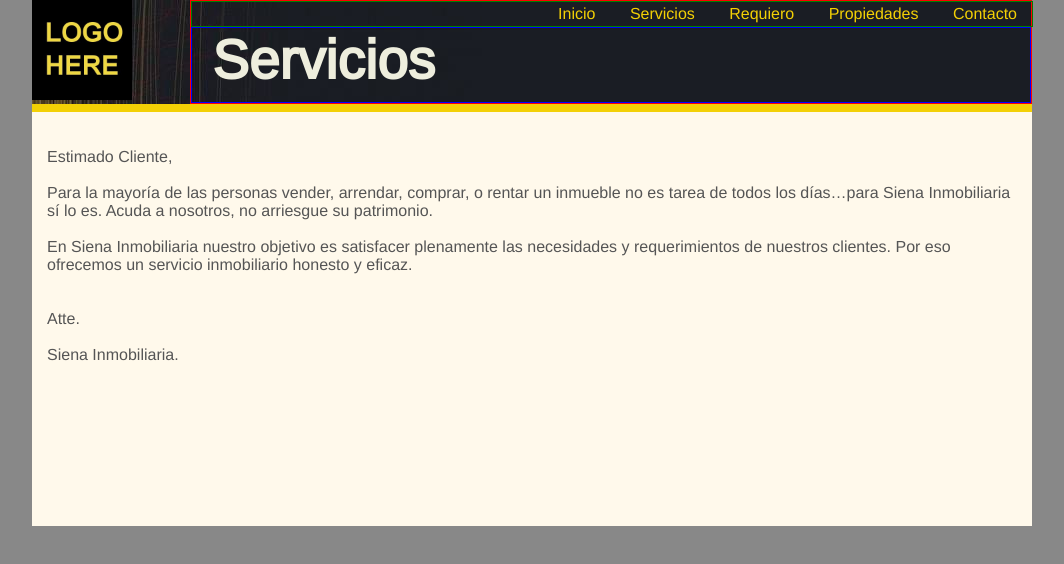
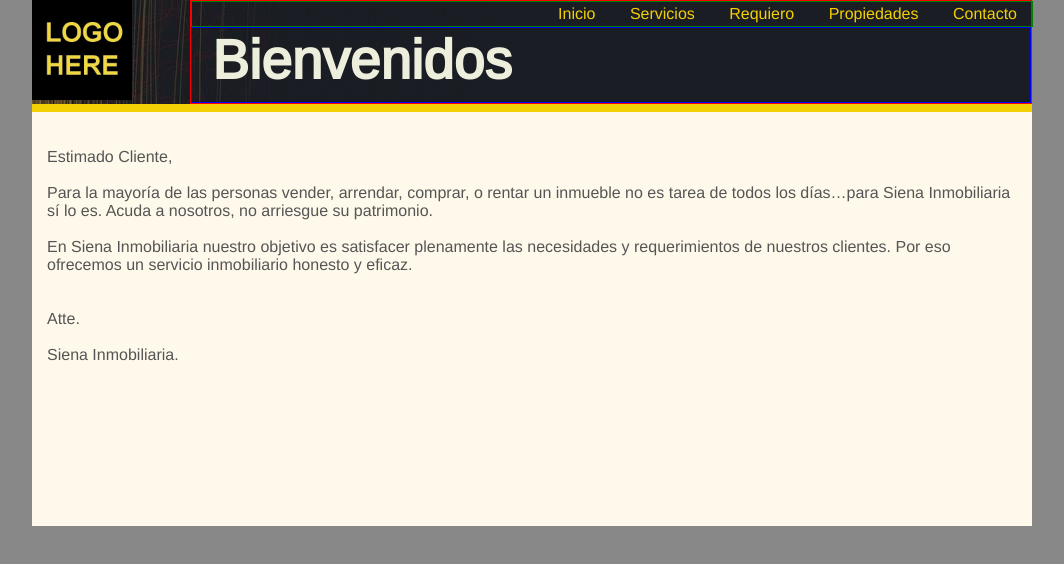
Before and after one commit to universal5/siena-test-02, a plain HTML site: page index.html in a window 1280 px wide. Shown: the whole page, without its empty margins (108-1172 px from the left). Drawn offline with nearby package versions, Linux system fonts and the light colour scheme.

Commit message:
Update index.html

```diff
--- a/index.html
+++ b/index.html
@@ -22,7 +22,7 @@
                         </ul>
                     </div>
                     <div class="title-h1">
-                        <h1>Servicios</h1>
+                        <h1>Bienvenidos</h1>
                     </div>
                 </div>
             </div>
```
